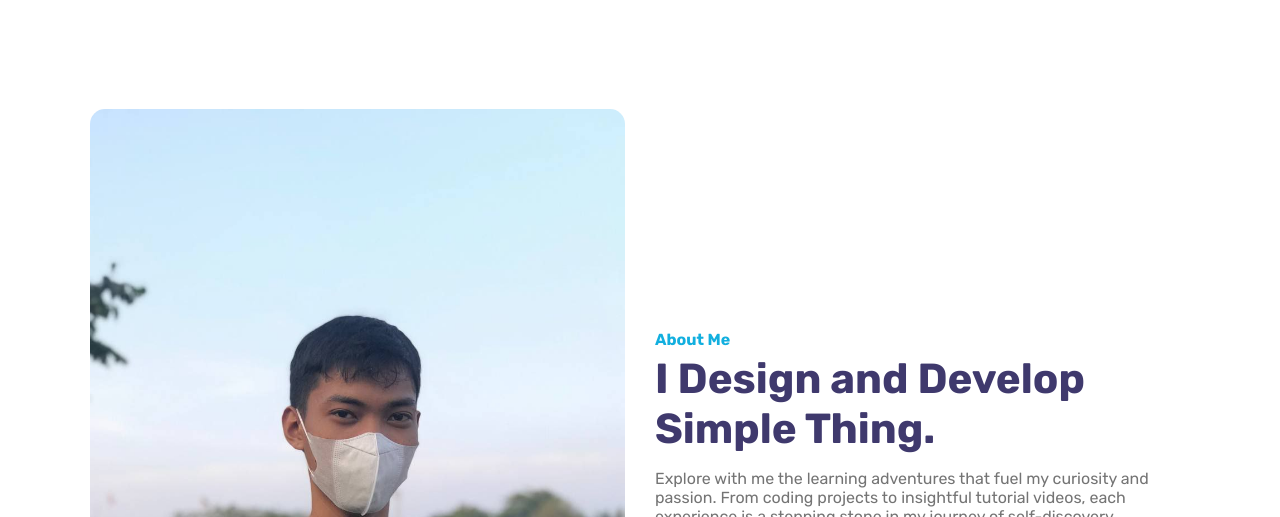
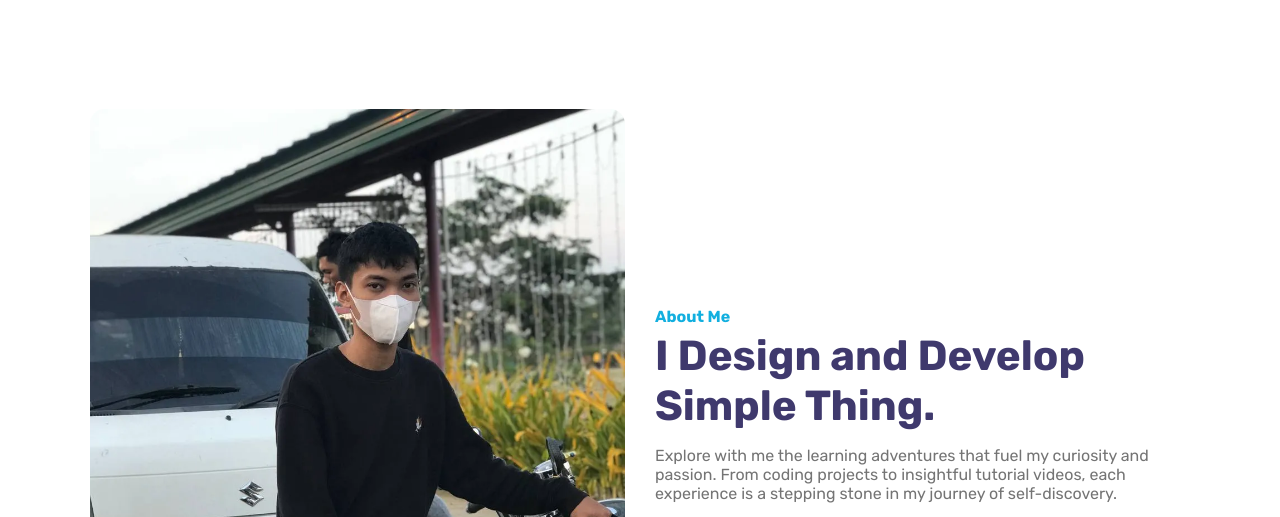
Before and after one commit to gibsongelera/myportfolio.io, a plain HTML site: page index.html in a window 1280 px wide. Shown: the part 811-1328 px from the top of the page. Drawn offline with nearby package versions, Linux system fonts and the light colour scheme.

Commit message:
Update index.html

```diff
--- a/index.html
+++ b/index.html
@@ -135,7 +135,7 @@
                     </p>
                     <a href="javascript:void(0)" class="btn btn--primary"><i class="ri-article-line"></i>Download CV</a>
                 </div>
-                <img src="asset\img\gibson.jpg" alt="Gibson Gelera" class="about__img">
+                <img src="asset/img/me.jpg" alt="Gibson Gelera" class="about__img">
             </div>
         </section>
 
```
